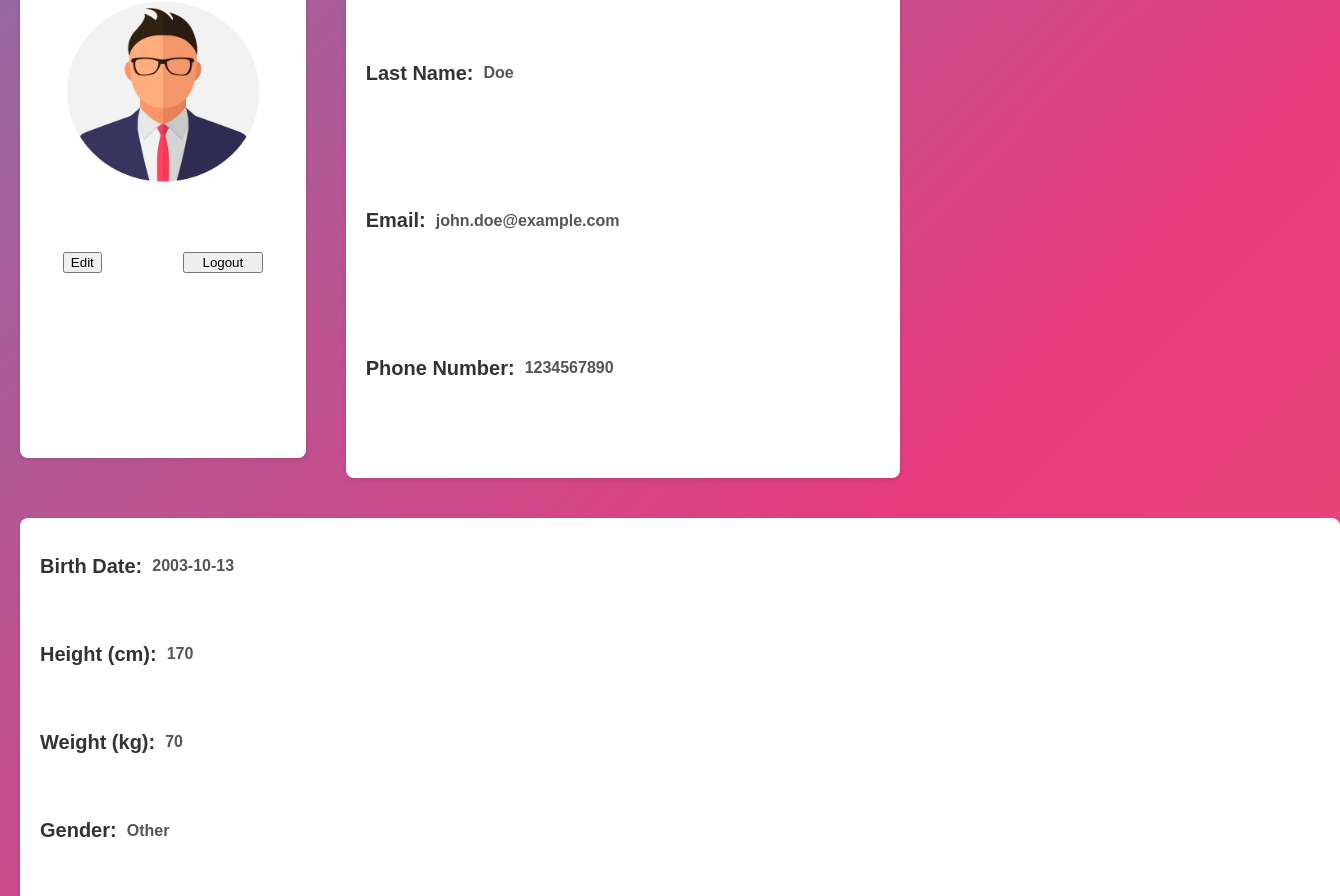
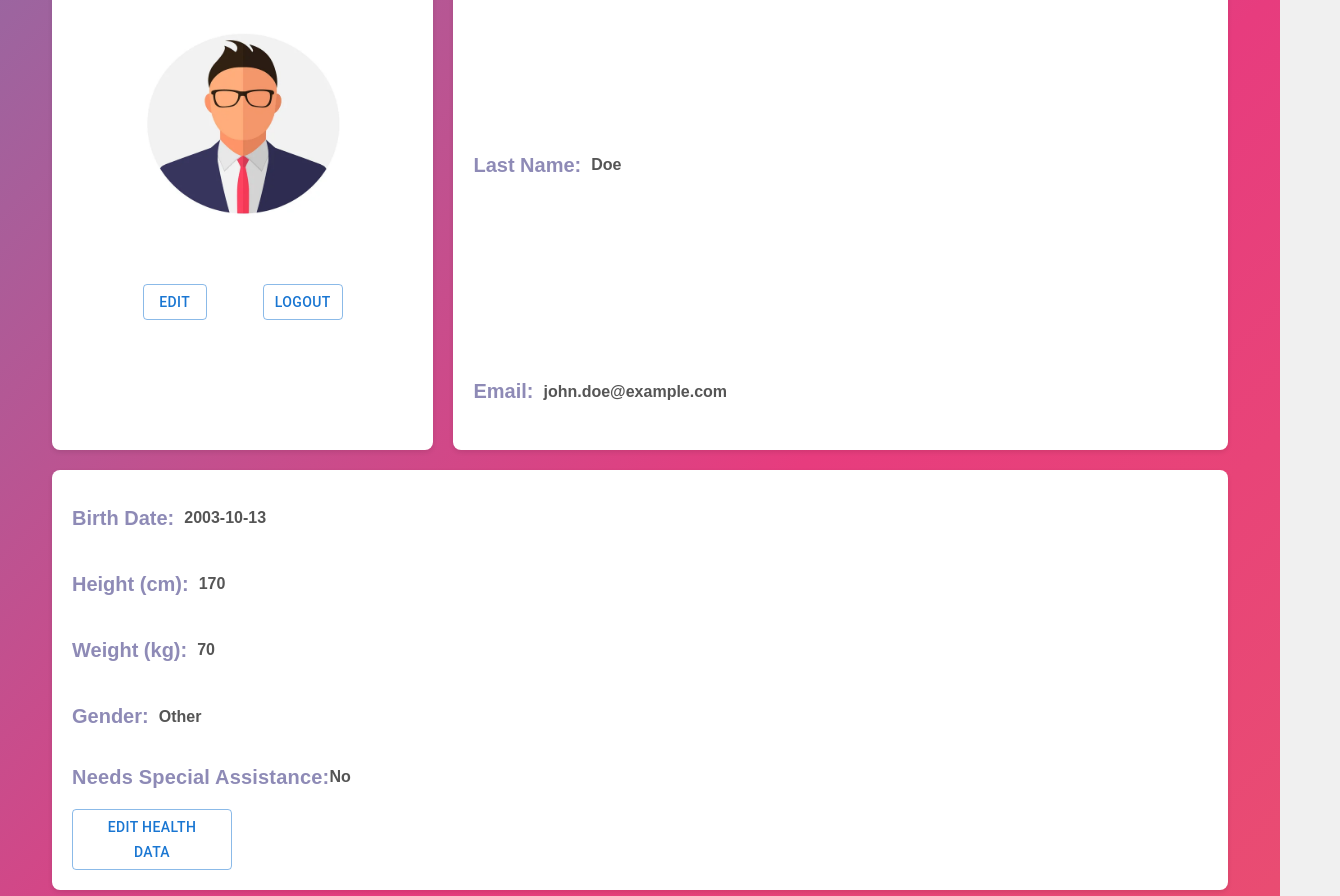
Before and after one commit to edwardedi/M3-Profil-utilizator, a React (Create React App) app in the folder client/: page /user-profile in a window 1280 px wide. Shown: the part 240-1136 px from the top of the page, 1340 px wide, since content can reach past the window. Built offline with nearby package versions, Linux system fonts and the light colour scheme.

Commit message:
update user profile, add user.css

```diff
--- a/client/src/App.css
+++ b/client/src/App.css
@@ -1,21 +1,40 @@
-@keyframes backgroundFade {
-    0% {
-      background-position: 0% 50%;
-    }
-    50% {
-      background-position: 100% 50%;
-    }
-    100% {
-      background-position: 0% 50%;
-    }
+#root {
+  max-width: 1280px;
+  margin: 0 auto;
+  padding: 2rem;
+  text-align: center;
+}
+
+.logo {
+  height: 6em;
+  padding: 1.5em;
+  transition: filter 300ms;
+}
+
+.logo:hover {
+  filter: drop-shadow(0 0 2em #646cffaa);
+}
+
+@keyframes logo-spin {
+  from {
+      transform: rotate(0deg);
   }
 
-  body, .Container, .Typography, .Button, .Grid, .Avatar, .Box, .wellcome-box {
-    background: linear-gradient(-45deg, #ee7752, #e73c7e, #23a6d5, #23d5ab);
-    background-size: 400% 400%;
-    animation: backgroundFade 20s ease infinite;
+  to {
+      transform: rotate(360deg);
   }
-  .TextField {
-    background-color: rgba(255, 255, 255, 0.5);
-    border-radius: 4px;
+}
+
+@media (prefers-reduced-motion: no-preference) {
+  a:nth-of-type(2) .logo {
+      animation: logo-spin infinite 20s linear;
   }
+}
+
+.card {
+  padding: 2em;
+}
+
+.read-the-docs {
+  color: #888;
+}
--- a/client/src/App.jsx
+++ b/client/src/App.jsx
@@ -5,6 +5,7 @@ import Login from './Login.jsx';
 import Signup from './Signup.jsx';
 import Welcome from './Wellcome.jsx';
 import UserProf from './UserProf.jsx';
+import HealthForm from './HealthForm.jsx';
 function App() {
   return (
     <div className="App">
@@ -14,6 +15,7 @@ function App() {
           <Route path="/login" element={<Login />} /> {}
           <Route path="/signup" element={<Signup />} /> {}
           <Route path="/user-profile" element={<UserProf />} /> {}
+          <Route path="/health-form" element={<HealthForm/>} /> {}
         </Routes>
       </Router>
     </div>
--- a/client/src/HealthForm.jsx
+++ b/client/src/HealthForm.jsx
@@ -52,7 +52,6 @@ function HealthForm() {
           onChange={(e) => setBirthDate(e.target.value)}
         />
       </div>
-      <div className="info-divider"></div>
       <div className="info-item">
         <InputLabel className="input-label" style={{ fontFamily: 'Arial, sans-serif', fontSize: '20px', fontWeight: 'bold', color: '#09005f75' }}>Height (cm):</InputLabel>
         <TextField
@@ -62,7 +61,6 @@ function HealthForm() {
           onChange={(e) => setHeight(e.target.value)}
         />
       </div>
-      <div className="info-divider"></div>
       <div className="info-item">
         <InputLabel className="input-label" style={{ fontFamily: 'Arial, sans-serif', fontSize: '20px', fontWeight: 'bold', color: '#09005f75' }}>Weight (kg):</InputLabel>
         <TextField
--- a/client/src/Login.jsx
+++ b/client/src/Login.jsx
@@ -4,7 +4,7 @@ import LockOutlinedIcon from '@mui/icons-material/LockOutlined';
 import { Container, Typography, TextField, Button, Grid, Avatar, Box } from '@mui/material';
 import axios from 'axios';
 import { Link as RouterLink } from 'react-router-dom';
-
+import './user.css';
 function Login() {
   const [message, setMessage] = useState('');
 
--- a/client/src/Signup.jsx
+++ b/client/src/Signup.jsx
@@ -4,7 +4,7 @@ import LockOutlinedIcon from '@mui/icons-material/LockOutlined';
 import { Container, Typography, TextField, Button, Grid, Avatar, Box } from '@mui/material';
 import axios from 'axios';
 import { Link as RouterLink } from 'react-router-dom';
-
+import './user.css';
 function Signup() {
   const [message, setMessage] = useState('');
 
--- a/client/src/UserProf.css
+++ b/client/src/UserProf.css
@@ -5,9 +5,18 @@ body {
   background-color: #f0f0f0;
   display: flex;
   justify-content: center;
-  min-height: 80vh;
+  min-height: 100vh;
   flex-direction: column;
 }
+
+* {
+  box-sizing: border-box;
+}
+
+body>#root {
+  width: 100%;
+}
+
 
 header.navbar {
   margin-top: 20px;
@@ -15,14 +24,14 @@ header.navbar {
   padding: 20px;
   border-radius: 8px;
   box-shadow: 0px 2px 5px rgba(0, 0, 0, 0.1);
-  width: 100%;
   display: flex-start;
   justify-content: space-between;
   align-items: center;
+  margin: 20px;
 }
 
 .navbar-container {
-  width: 90%;
+  width: 100%;
 }
 
 .breadcrumbs {
@@ -39,14 +48,18 @@ header.navbar {
   text-decoration: underline;
 }
 
+
+
 .profile-container-wrapper,
 .profile-info-container {
   display: flex;
   justify-content: space-between;
   align-items: flex-start;
-  width: 100%;
-  max-width: 900px;
   margin: 20px;
+}
+
+.profile-container-wrapper {
+  justify-content: center;
 }
 
 .profile-container {
@@ -111,10 +124,11 @@ header.navbar {
   max-width: 800px;
   height: 70vh;
   width: 100%;
+  margin: 0;
 }
 
 .profile-header {
-  color: rgb(0, 0, 40);
+  color: rgb(0, 0, 77);
 }
 
 .info-item {
@@ -125,15 +139,10 @@ header.navbar {
 
 .input-label {
   font-size: 20px;
-  color: #333;
+  color: #09005f75;
   margin-right: 10px;
 }
 
-.info-divider {
-  height: 2px;
-  background-color: #a8a8a8;
-  margin: 10px 0;
-}
 
 .info-content {
   font-size: 16px;
@@ -148,8 +157,6 @@ header.navbar {
   padding: 20px;
   border-radius: 8px;
   box-shadow: 0px 2px 5px rgba(0, 0, 0, 0.1);
-  width: 100%;
-  max-width: 1800px;
   margin: 20px;
 }
 
@@ -180,7 +187,6 @@ header.navbar {
   .profile-info-container {
     flex-direction: column;
     align-items: center;
-    width: 100%;
     margin: 20px;
   }
 
@@ -191,11 +197,11 @@ header.navbar {
   }
 
   .profile-info-container {
-    width: 100%;
+    margin-top:80px!important;
   }
 
   .health-data-container {
-    width: 100%;
+
     margin: 20px;
   }
 }
--- a/client/src/UserProf.jsx
+++ b/client/src/UserProf.jsx
@@ -1,5 +1,5 @@
-// UserProf.jsx
 import React, { useState } from 'react';
+import { Button, Checkbox, InputLabel, MenuItem, Select, TextField } from '@mui/material';
 import { Link } from 'react-router-dom';
 import './UserProf.css';
 import profilePicture from './profilepic.jpg';
@@ -90,8 +90,8 @@ function UserProf() {
             </div>
             <img className="profile-picture" src={profilePicture} alt="Profile" />
             <div className="edit-buttons">
-              <button className="header-btn" onClick={handleEditProfile}>Edit</button>
-              <button className="header-btn logout-btn">Logout</button>
+              <Button variant="outlined" className="header-btn" onClick={handleEditProfile}>Edit</Button>
+              <Button variant="outlined" className="header-btn logout-btn">Logout</Button>
             </div>
           </div>
         </div>
@@ -101,7 +101,8 @@ function UserProf() {
           <div className="info-item">
             <h2 className="input-label">First Name:</h2>
             {editingProfile ? (
-              <input
+              <TextField
+                className="first-name"
                 type="text"
                 value={firstNameTemp}
                 onChange={(e) => setFirstNameTemp(e.target.value)}
@@ -110,11 +111,11 @@ function UserProf() {
               <h2 className="info-content">{firstName}</h2>
             )}
           </div>
-          <div className="info-divider"></div>
           <div className="info-item">
             <h2 className="input-label">Last Name:</h2>
             {editingProfile ? (
-              <input
+              <TextField
+                className="last-name"
                 type="text"
                 value={lastNameTemp}
                 onChange={(e) => setLastNameTemp(e.target.value)}
@@ -123,11 +124,11 @@ function UserProf() {
               <h2 className="info-content">{lastName}</h2>
             )}
           </div>
-          <div className="info-divider"></div>
           <div className="info-item">
             <h2 className="input-label">Email:</h2>
             {editingProfile ? (
-              <input
+              <TextField
+                className="email"
                 type="email"
                 value={emailTemp}
                 onChange={(e) => setEmailTemp(e.target.value)}
@@ -136,24 +137,10 @@ function UserProf() {
               <h2 className="info-content">{email}</h2>
             )}
           </div>
-          <div className="info-divider"></div>
-          <div className="info-item">
-            <h2 className="input-label">Phone Number:</h2>
-            {editingProfile ? (
-              <input
-                type="text"
-                value={phoneNumberTemp}
-                onChange={(e) => setPhoneNumberTemp(e.target.value)}
-              />
-            ) : (
-              <h2 className="info-content">{phoneNumber}</h2>
-            )}
-          </div>
-          <div className="info-divider"></div>
           {editingProfile && (
             <div className="edit-buttons">
-              <button className="save-btn" onClick={handleSaveProfile}>Save</button>
-              <button className="cancel-btn" onClick={handleCancelProfile}>Cancel</button>
+              <Button variant="outlined" className="save-btn" onClick={handleSaveProfile}>Save</Button>
+              <Button variant="outlined" className="cancel-btn" onClick={handleCancelProfile}>Cancel</Button>
             </div>
           )}
         </div>
@@ -165,66 +152,61 @@ function UserProf() {
           <div className="info-item">
             <h2 className="input-label">Birth Date:</h2>
             {editingHealthData ? (
-              <input
+                <TextField
                   className="health-data-input"
                   type="date"
-                value={birthDateTemp}
-                onChange={(e) => setBirthDateTemp(e.target.value)}
+                  value={birthDate}
+                  onChange={(e) => setBirthDate(e.target.value)}
                 />
             ) : (
               <h2 className="info-content">{birthDate}</h2>
             )}
           </div>
-          <div className="info-divider"></div>
           <div className="info-item">
             <h2 className="input-label">Height (cm):</h2>
             {editingHealthData ? (
-              <input
+            <TextField
                 className="health-data-input"
                 type="text"
-                value={heightTemp}
-                onChange={(e) => setHeightTemp(e.target.value)}
+                value={height}
+                onChange={(e) => setHeight(e.target.value)}
               />
             ) : (
               <h2 className="info-content">{height}</h2>
             )}
           </div>
-          <div className="info-divider"></div>
           <div className="info-item">
             <h2 className="input-label">Weight (kg):</h2>
             {editingHealthData ? (
-              <input
+              <TextField
               className="health-data-input"
               type="text"
-                value={weightTemp}
-                onChange={(e) => setWeightTemp(e.target.value)}
+              value={weight}
+              onChange={(e) => setWeight(e.target.value)}
             />
             ) : (
               <h2 className="info-content">{weight}</h2>
             )}
           </div>
-          <div className="info-divider"></div>
           <div className="info-item">
             <h2 className="input-label">Gender:</h2>
             {editingHealthData ? (
-              <select
+            <Select
                      className="health-data-input"
-                value={genderTemp}
-                onChange={(e) => setGenderTemp(e.target.value)}
-              >
-                <option value="Male">Male</option>
-                <option value="Female">Female</option>
-                <option value="Other">Other</option>
-              </select>
+                     value={gender}
+                     onChange={(e) => setGender(e.target.value)}>
+                     <MenuItem value="Male">Male</MenuItem>
+                     <MenuItem value="Female">Female</MenuItem>
+                     <MenuItem value="Other">Other</MenuItem>
+                   </Select>
             ) : (
               <h2 className="info-content">{gender}</h2>
             )}
           </div>
-          <div className="info-divider"></div>
           <div className="info-item">
-            <h2 className="input-label">Needs Special Assistance:</h2>
+          <InputLabel className='input-laber' style={{ fontFamily: 'Arial, sans-serif', fontSize: '20px', fontWeight: 'bold', color: '#09005f75' }}>Needs Special Assistance:</InputLabel>
           {editingHealthData ? (
-              <input
+              <Checkbox
                 className="health-data-input"
                 type="checkbox"
                 checked={needsSpecialAssistanceTemp}
@@ -234,16 +216,15 @@ function UserProf() {
               <h2 className="info-content">{needsSpecialAssistance ? 'Yes' : 'No'}</h2>
             )}
           </div>
-          <div className="info-divider"></div>
           {editingHealthData && (
             <div className="health-data-buttons">
-              <button className="save-btn" onClick={handleSaveHealthData}>Save</button>
-              <button className="cancel-btn" onClick={handleCancelHealthData}>Cancel</button>
+              <Button varinat="outlined" className="save-btn" onClick={handleSaveHealthData}>Save</Button>
+              <Button varinat="outlined" className="cancel-btn" onClick={handleCancelHealthData}>Cancel</Button>
             </div>
           )}
           {!editingHealthData && (
             <div className="health-data-buttons">
-              <button className="edit-health-btn" onClick={handleEditHealthData}>Edit Health Data</button>
+              <Button variant="outlined" className="edit-health-btn" onClick={handleEditHealthData}>Edit Health Data</Button>
             </div>
           )}
         </div>
--- a/client/src/Wellcome.jsx
+++ b/client/src/Wellcome.jsx
@@ -3,7 +3,7 @@ import SentimentSatisfiedIcon from '@mui/icons-material/SentimentSatisfied';// p
 import { Container, Typography, Button, Avatar, Box } from '@mui/material';
 import "./App.css"
 import { Link as RouterLink } from 'react-router-dom';
-
+import './user.css';
 function Welcome() {
   return (
     <Container component="main" maxWidth="xs">
--- /dev/null
+++ b/client/src/user.css
@@ -0,0 +1,21 @@
+@keyframes backgroundFade {
+    0% {
+      background-position: 0% 50%;
+    }
+    50% {
+      background-position: 100% 50%;
+    }
+    100% {
+      background-position: 0% 50%;
+    }
+  }
+
+  body, .Container, .Typography, .Button, .Grid, .Avatar, .Box, .wellcome-box {
+    background: linear-gradient(-45deg, #ee7752, #e73c7e, #23a6d5, #23d5ab);
+    background-size: 400% 400%;
+    animation: backgroundFade 20s ease infinite;
+  }
+  .TextField {
+    background-color: rgba(255, 255, 255, 0.5);
+    border-radius: 4px;
+  }
```
Lines whose indentation alone changed are shown as unchanged.
